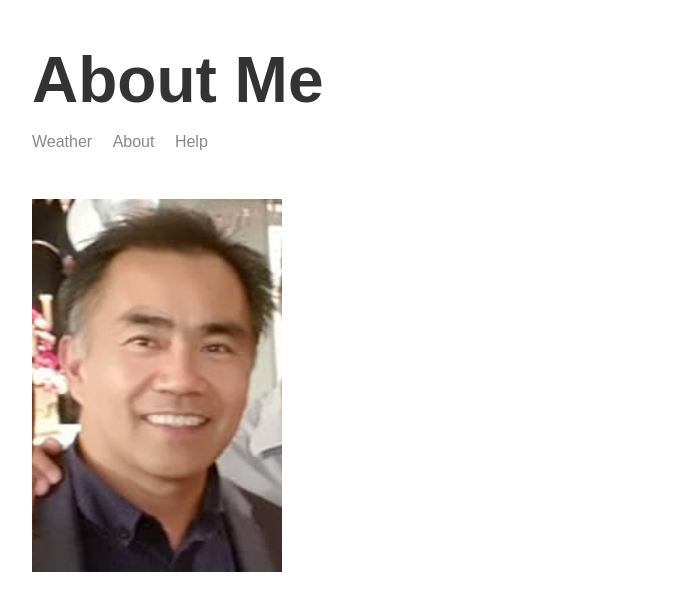
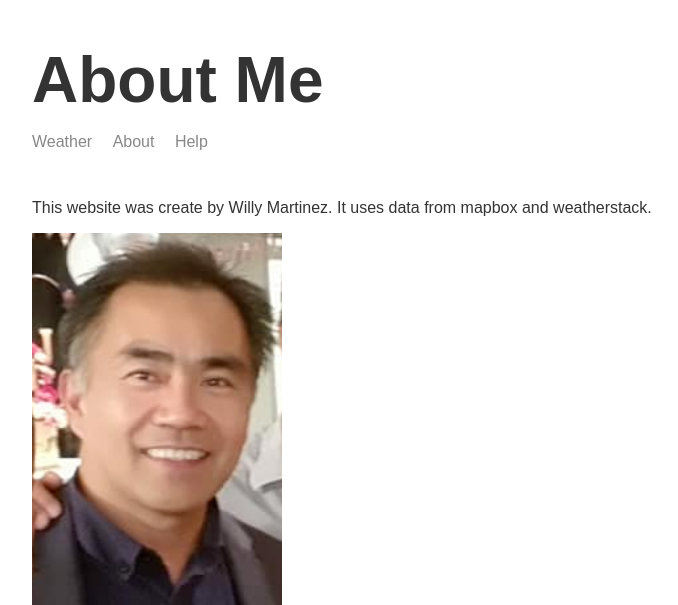
Before and after one commit to wgmartinez/nodejs-weather-website, a Node server app: page /about in a window 1280 px wide. Shown: the top 605 px of the page, without its empty margins (283-961 px from the left). Run offline with Node 20, Linux system fonts and the light colour scheme.

Commit message:
Add About Text

```diff
--- a/templates/views/about.hbs
+++ b/templates/views/about.hbs
@@ -9,6 +9,7 @@
     <body>
         <div class="main-content">
             {{>header}}
+            <p>This website was create by Willy Martinez. It uses data from mapbox and weatherstack.</p>
             <img class="portrait" src="/img/linkedin_profile.png">
         </div>
         {{>footer}}
```
